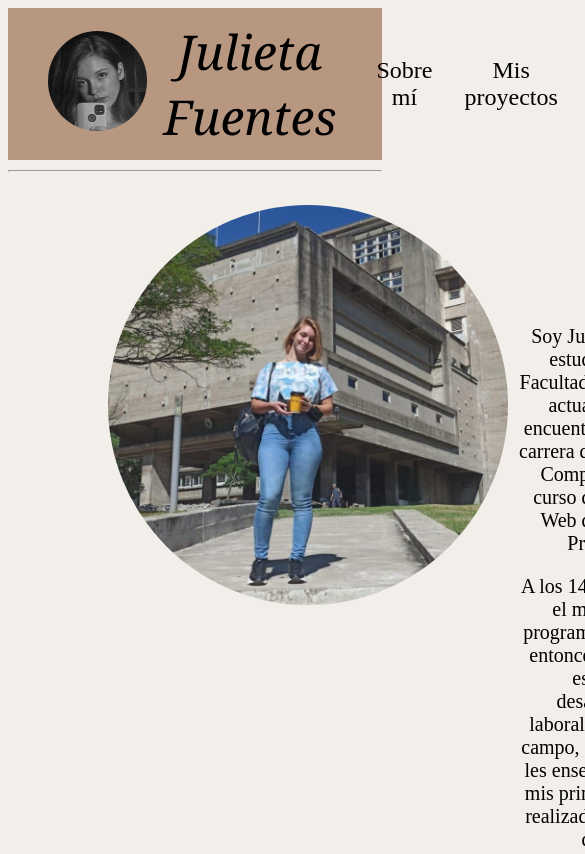
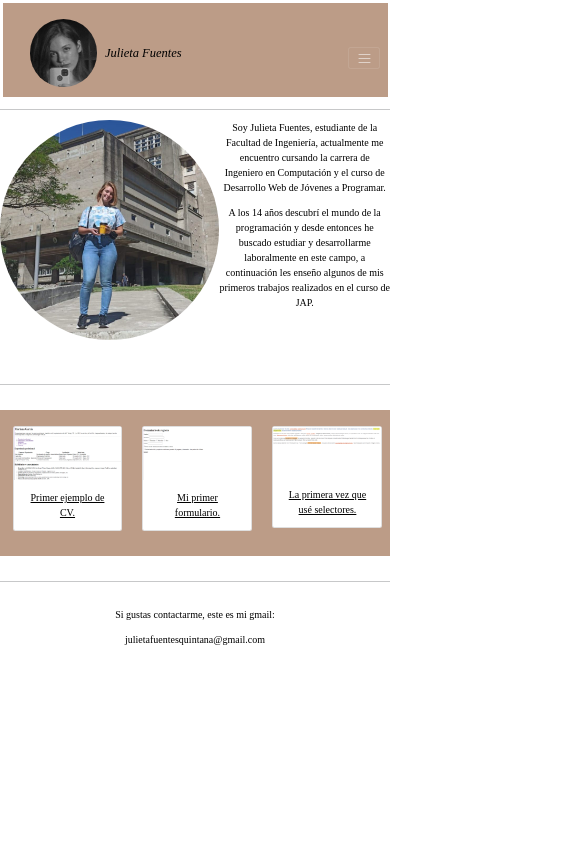
Before and after one commit to julieta-fuentes/juligaar.github.io, a plain HTML site: page index.html in a window 390 px wide. Shown: the top 854 px of the page, 585 px wide, since content can reach past the window. Drawn offline with Linux system fonts and the light colour scheme.

Commit message:
Responsive

```diff
--- /dev/null
+++ b/css/estilos.css
@@ -0,0 +1,117 @@
+body{
+    background-color: #f2efea;
+    margin: 0px;
+}
+
+*{
+    font-family:'Times New Roman', Times, serif;
+    text-align: center;
+    font-size: 3vh;
+    -webkit-text-fill-color: black;
+}
+
+.navbar-brand{
+    font-style: italic;
+}
+
+.menú, #fotoynombre{
+    display: flex;
+    align-items: center;
+    list-style: none;
+}
+
+#fotoynombre{
+    gap: 2vw;
+    margin-right: 2vw;
+}
+
+.menú{
+    margin-left: 35vw;
+}
+
+.foto, .foto2{
+    border-radius: 40vw;
+    height: 15vh;
+}
+
+.foto2{
+    height: 60vh;
+}
+
+#about{
+    display: flex;
+    justify-content: space-evenly;
+}
+
+#descripcion{
+    font-size: 3vh;
+    width: 50vw;
+    margin-top: 15vh;
+}
+
+#imagen{
+    width: fit-content;
+}
+
+.container-fluid{
+    background-color:#9f7254b2;
+    padding-top: 2vh;
+}
+
+
+.card{
+    cursor: pointer;
+    margin-bottom: 25px;
+    margin-left: 5px;
+}
+
+@media only screen and (max-width: 1024px) and (min-width: 600px) and (min-height: 601px) {
+
+    *{
+        font-size: 2vh;
+    }
+
+    #descripcion{
+        margin-top: 0px;
+    }
+
+    .foto{
+        height: 10vh;
+    }
+
+    .foto2{
+        height: 35vh;
+        margin-bottom: 4vh;
+    }
+
+    .menú{
+        margin-left: 2vw;
+        align-items: baseline;
+    }
+
+}
+
+@media only screen and (max-width: 600px){
+    *{
+        font-size: 10px;
+    }
+
+    #descripcion{
+        margin-top: 0px;
+    }
+
+    .foto{
+        height: 8vh;
+    }
+
+    .foto2{
+        height: 26vh;
+        margin-bottom: 4vh;
+    }
+
+    .menú{
+        margin-left: 2vw;
+        align-items: baseline;
+    }
+
+}
--- a/estilos.css
+++ /dev/null
@@ -1,67 +0,0 @@
-body{
-    background-color: #f2efea;
-    font-family:'Times New Roman', Times, serif;
-    font-size: 20px;
-    text-align: center;
-}
-
-nav{
-    justify-content:space-between;
-    align-items: center;
-    height: 18vh;
-    background-color: #9f7254b2;
-}
-
-#nombre{
-    font-family: Georgia, 'Times New Roman', Times, serif;
-    font-style: italic;
-    font-size: 3rem;
-}
-
-nav, .menú, #fotoynombre{
-    display: flex;
-}
-
-#fotoynombre{
-    gap: 1rem;
-    align-items:center;
-    list-style: none;
-}
-
-.menú{
-    gap: 2rem;
-    list-style: none;
-    font-size: 1.5rem;
-}
-
-a{
-    font-family:'Times New Roman', Times, serif;
-    color: black;
-    text-decoration: none;
-}
-
-.foto{
-    border-radius: 9999px;
-}
-
-#descripcion{
-    position: relative;
-    width: 50%;
-    bottom: -20px;
-    right: -510px;
-    top: -150px;
-}
-
-#imagen{
-    width: 250px;
-    height: 250px ;
-    position: relative;
-    right: -100px;
-}
-
-table{
-    border: 15px;
-    border-style: solid;
-    border-color:#9f7254b2;
-    background-color:#9f7254b2;
-}
--- a/index.html
+++ b/index.html
@@ -4,39 +4,47 @@
         <meta charset="utf-8">
         <meta name="viewport" content="width=device-width, initial-scale=1.0">
         <title> Julieta Fuentes | Mi portafolio web </title>
-        <link rel="stylesheet" type="text/css"  href="estilos.css">
+        <link rel="stylesheet" type="text/css"  href="css/estilos.css">
+        <link href="css/bootstrap.min.css" rel="stylesheet">
     </head>
     <body>
-        <nav>
+        <nav class="navbar navbar-expand-lg navbar-dark p-1">
+            <div class="container-fluid">
                 <div>
                     <ul id="fotoynombre">
                         <li>
-                        <img class="foto" src="yo-blancoynegro.jpg" height="100" >
+                            <img class="foto" src="img/yo-blancoynegro.jpg">
                         </li>
-                    <li id="nombre">
-                        Julieta Fuentes
+                        <li>
+                           <a class="navbar-brand"> Julieta Fuentes</a>
                         </li>
                     </ul>
                 </div>
+                <button class="navbar-toggler" type="button" data-bs-toggle="collapse" data-bs-target="#navbarNav"
+                aria-controls="navbarNav" aria-expanded="false" aria-label="Toggle navigation">
+                <span class="navbar-toggler-icon"></span>
+                </button>
+                <div class="collapse navbar-collapse" id="navbarNav">
                     <div>
-                <ul class="menú">
-                    <li>
-                        <a href="#about">Sobre mí</a>
+                    <ul class="navbar-nav w-50 justify-content-between menú">
+                        <li class="nav-item">
+                            <a class="nav-link" href="#about">Sobre mí</a>
                         </li>
-                    <li>
-                        <a href="#proyectos">Mis proyectos</a>
+                        <li class="nav-item">
+                            <a class="nav-link" href="#proyectos">Mis proyectos</a>
                         </li>
-                    <li>
-                        <a href="#contacto">Contacto</a>
+                        <li class="nav-item">
+                            <a class="nav-link" href="#contacto">Contacto</a>
                         </li>
                     </ul>
                 </div>
+                </div>
+            </div>
         </nav>
         <hr>
-        <br>
         <div id="about">
             <div id="imagen">
-                <img class="foto" src="Yo-facultad.jpg" alt="Yo en mi primer día en la facultad" height="400">
+                <img class="foto2" src="img/Yo-facultad.jpg" alt="Yo en mi primer día en la facultad">
             </div>
             <div id="descripcion">
                 <p> Soy Julieta Fuentes, estudiante de la Facultad de Ingeniería, actualmente me encuentro cursando la carrera de Ingeniero en Computación y el curso de Desarrollo Web de Jóvenes a Programar.</p>
@@ -45,31 +53,39 @@
         </div>
         <hr>
         <br>
-        <div id="proyectos">
-            <table>
-                <tbody>
-                    <tr>
-                        <th>
-                            <img src="Captura de pantalla 2024-07-20 230916.png" alt="Ejemplo de Curriculum Vitae" height="200">
+        <div class="container-fluid">
+            <div id="proyectos" class="row row-cols-3">
+                <div class="col">
+                    <div class="card">
+                        <img src="img/Captura de pantalla 2024-07-20 230916.png" alt="Ejemplo de Curriculum Vitae">
+                        <div class="card-body">
                             <a href="cv.html">
                                 Primer ejemplo de CV.
                             </a>
-                        </th>
-                        <th>
-                            <img src="Formulario.png" alt="Mi primer Formulario"  height="200">
+                        </div>
+                    </div>
+                </div>
+                <div class="col">
+                    <div class="card">
+                        <img src="img/Formulario.png" alt="Mi primer Formulario">
+                        <div class="card-body">
                             <a href="formulario.html">
                                 Mi primer formulario.
                             </a>
-                        </th>
-                        <th>
-                            <img  src="PrimerUsoDeSelectores.png" alt="La primera vez que uso selectores" height="200">
+                        </div>
+                    </div>
+                </div>
+                <div class="col">
+                    <div class="card">
+                        <img  src="img/PrimerUsoDeSelectores.png" alt="La primera vez que uso selectores">
+                        <div class="card-body">
                             <a href="selectores.html">
                                 La primera vez que usé selectores.
                             </a>
-                        </th>
-                    </tr>
-                </tbody>
-            </table>
+                        </div>
+                    </div>
+                </div>
+            </div>
         </div>
         <br>
         <hr>
@@ -79,5 +95,6 @@
             <p>julietafuentesquintana@gmail.com</p>
         </div>
         <br>
+        <script src="js/bootstrap.bundle.min.js"></script>
     </body>
 </html>
```
Also changed, not shown: css/bootstrap.min.css (added), img/Captura de pantalla 2024-07-20 230916.png (renamed from Captura de pantalla 2024-07-20 230916.png), img/Formulario.png (renamed from Formulario.png), img/PrimerUsoDeSelectores.png (renamed from PrimerUsoDeSelectores.png), img/Yo-facultad.jpg (renamed from Yo-facultad.jpg), img/yo-blancoynegro.jpg (renamed from yo-blancoynegro.jpg), js/bootstrap.bundle.min.js (added), 1 other file. Lines whose indentation alone changed are shown as unchanged.
